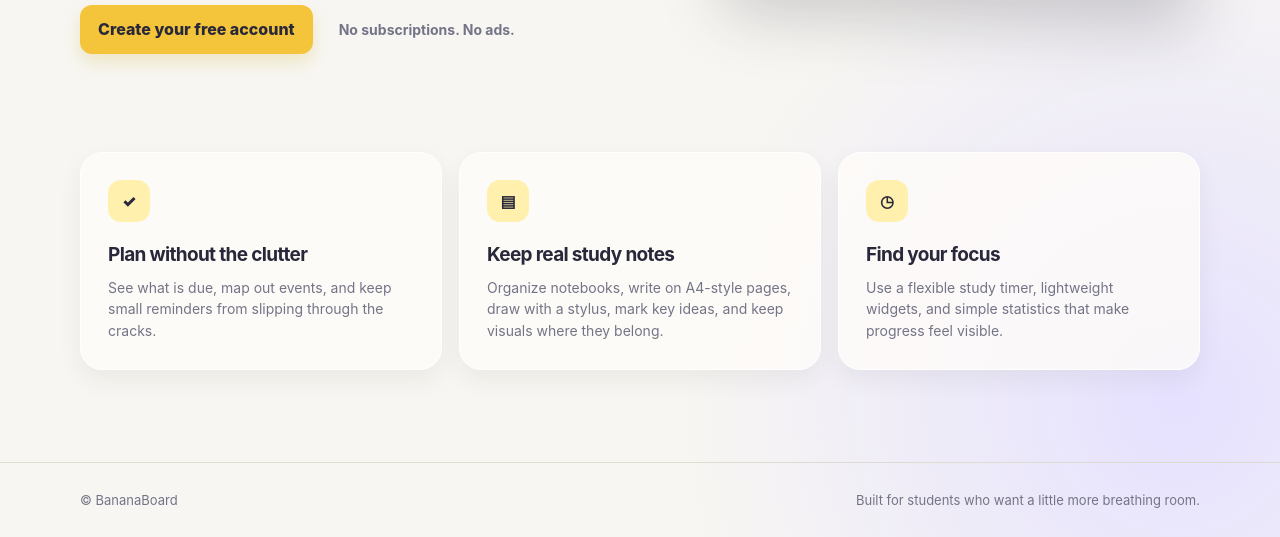
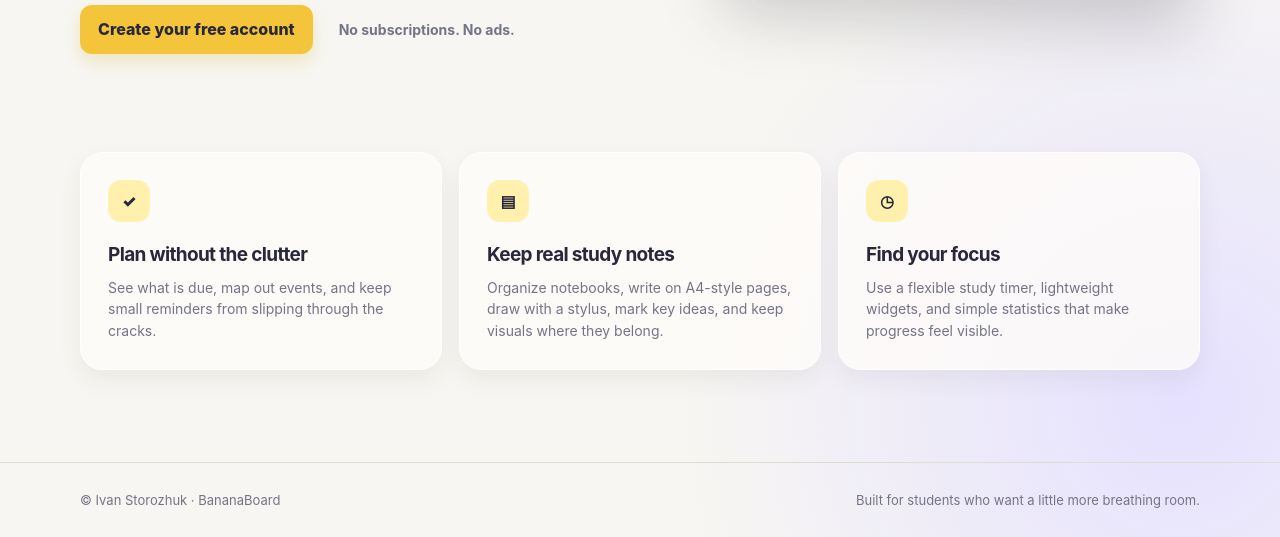
Before and after one commit to SwiftMonkeyCoder/BananaBoard, a website: page landing/index.html in a window 1280 px wide. Shown: the part 592-1129 px from the top of the page. Drawn offline with Linux system fonts and the light colour scheme.

Commit message:
Add project author to landing copyright

```diff
--- a/landing/index.html
+++ b/landing/index.html
@@ -20,6 +20,6 @@
       </section>
       <section class="features"><article class="feature"><span>✓</span><h2>Plan without the clutter</h2><p>See what is due, map out events, and keep small reminders from slipping through the cracks.</p></article><article class="feature"><span>▤</span><h2>Keep real study notes</h2><p>Organize notebooks, write on A4-style pages, draw with a stylus, mark key ideas, and keep visuals where they belong.</p></article><article class="feature"><span>◷</span><h2>Find your focus</h2><p>Use a flexible study timer, lightweight widgets, and simple statistics that make progress feel visible.</p></article></section>
     </main>
-    <footer><div class="wrap"><span>© BananaBoard</span><span>Built for students who want a little more breathing room.</span></div></footer>
+    <footer><div class="wrap"><span>© Ivan Storozhuk · BananaBoard</span><span>Built for students who want a little more breathing room.</span></div></footer>
   </body>
 </html>
```
